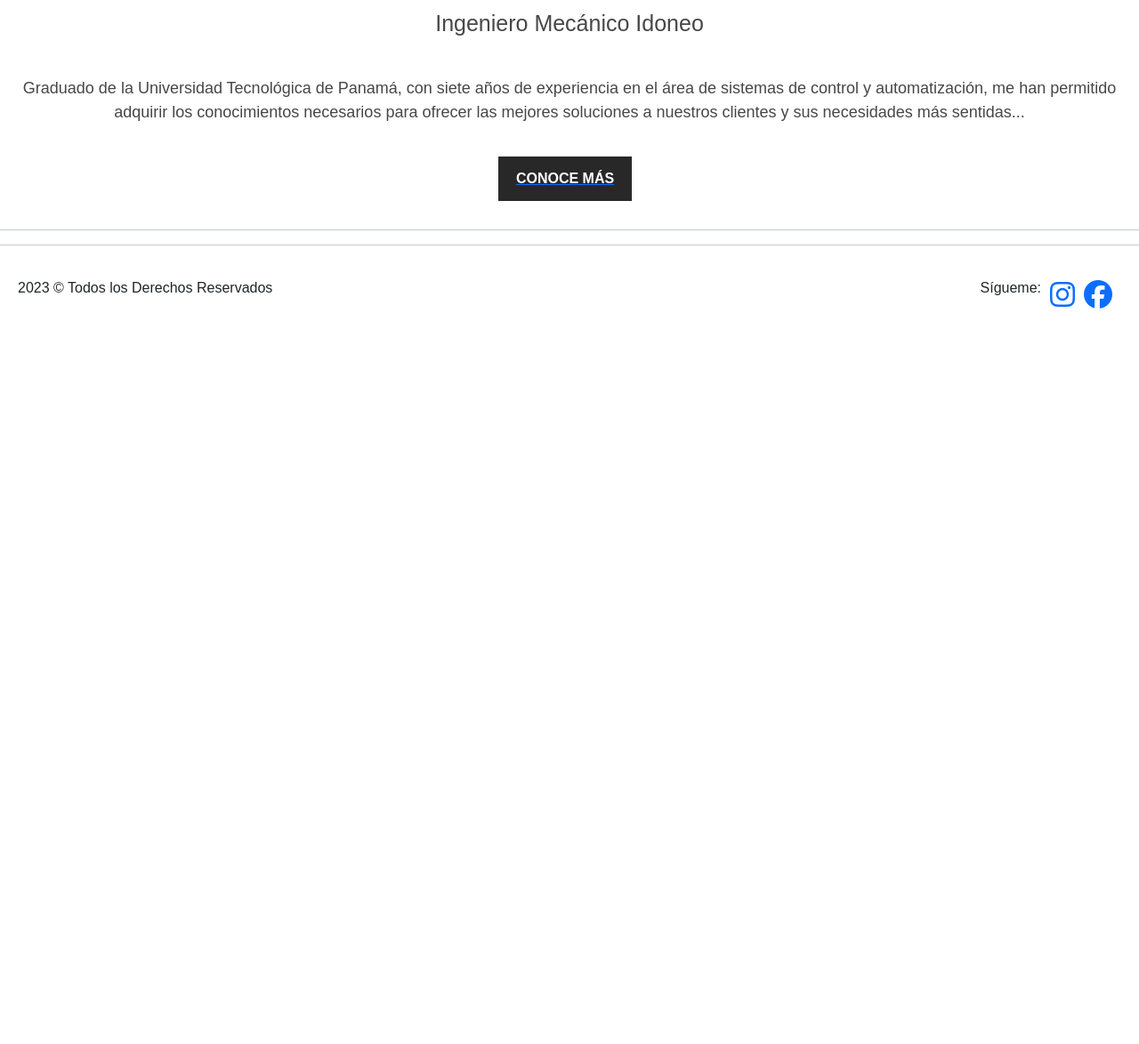
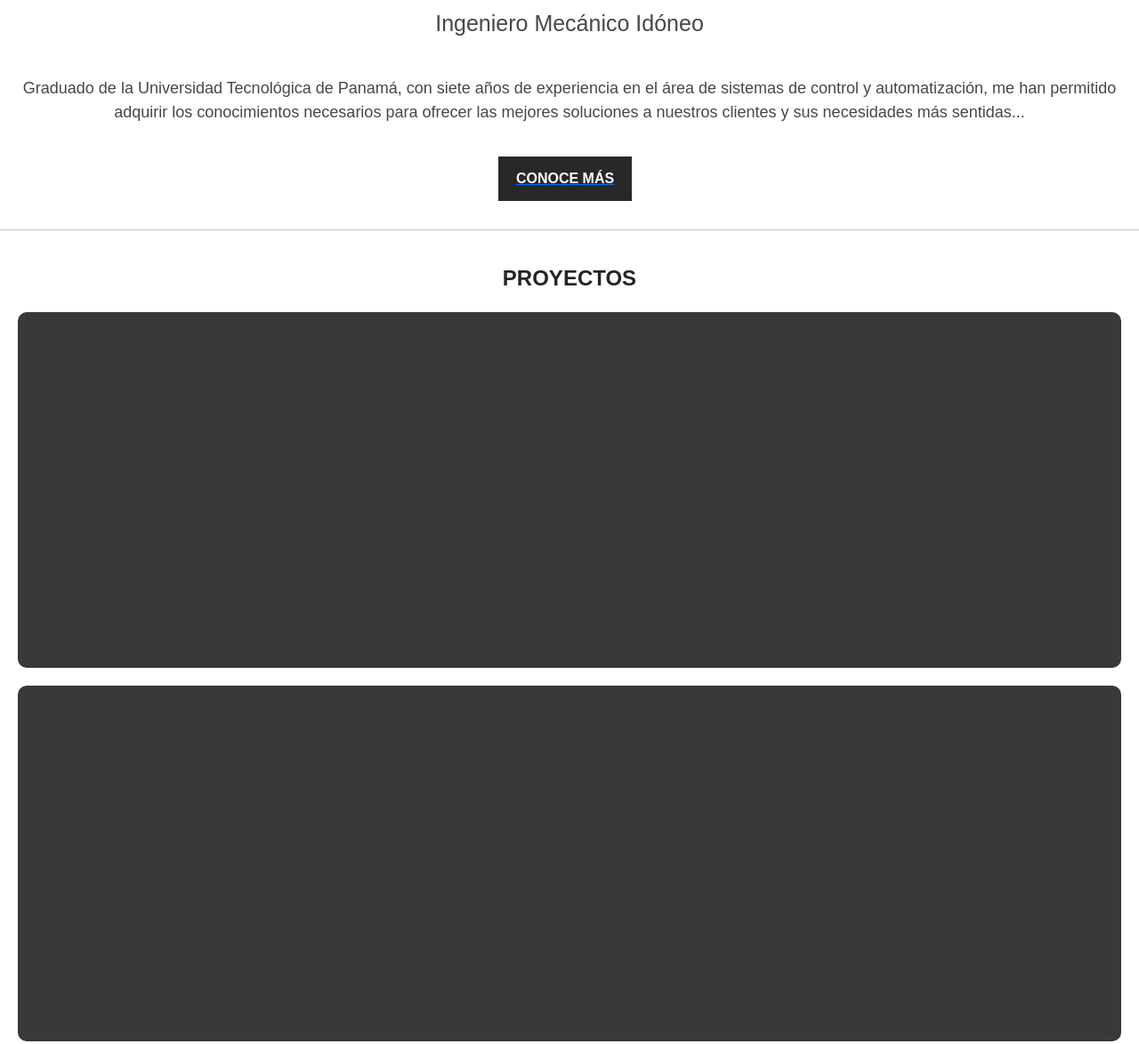
Before and after one commit to Mansama18-code/omarweb, a plain HTML site: page index.html in a window 1280 px wide. Shown: the part 968-2142 px from the top of the page at 89% size. Before the commit the page ends 1340 px from the top, so only its background shows below. Drawn offline with nearby package versions, Linux system fonts and the light colour scheme; a web font is replaced by a local one.

Commit message:
Otro más

```diff
--- a/index.html
+++ b/index.html
@@ -28,20 +28,21 @@
             <div>
                 <img src="./img/omar.png" class="omar">
                 <p class="main-nombre">Omar Efrain Samaniego Lao</p>
-                <p class="sub-nombre">Ingeniero Mecánico Idoneo</p>
+                <p class="sub-nombre">Ingeniero Mecánico Idóneo</p>
                 <p class="descripcion"> Graduado de la Universidad Tecnológica de Panamá, con siete años de experiencia en el área de sistemas de control
                     y automatización, me han permitido adquirir los conocimientos necesarios para ofrecer las mejores soluciones a nuestros clientes y sus necesidades más
                     sentidas... </p>
                 <div class="boton-diseno"><a href="https://pa.linkedin.com/in/omarslao" class="enlace"><p class="boton1">CONOCE MÁS</p></a></div>
                 <hr>
                 <div class="proyectos">
-                    <div>
+                    <p class="titulo-proyectos"> PROYECTOS</p>
+                    <div class="cards">
+
+                    </div >
+                    <div class="cards">
 
                     </div>
-                    <div>
-
-                    </div>
-                    <div>
+                    <div class="cards">
 
                     </div>
                 </div>
--- a/style.css
+++ b/style.css
@@ -105,6 +105,33 @@ a {
 
 }
 
+
+/*--- Proyectos --*/
+
+.titulo-proyectos {
+    font-size: x-large;
+    font-weight: bold;
+    text-align: center;
+
+
+}
+
+.proyectos {
+
+    padding: 20px;
+}
+.cards {
+
+    width: 100%;
+    height: 400px;
+    padding: 20px;
+    margin-top: 20px;
+    background-color: rgb(57, 57, 57);
+
+    border-radius: 10px;
+
+}
+
 /*---- Footer ----*/
 
 .main-footer {
```
